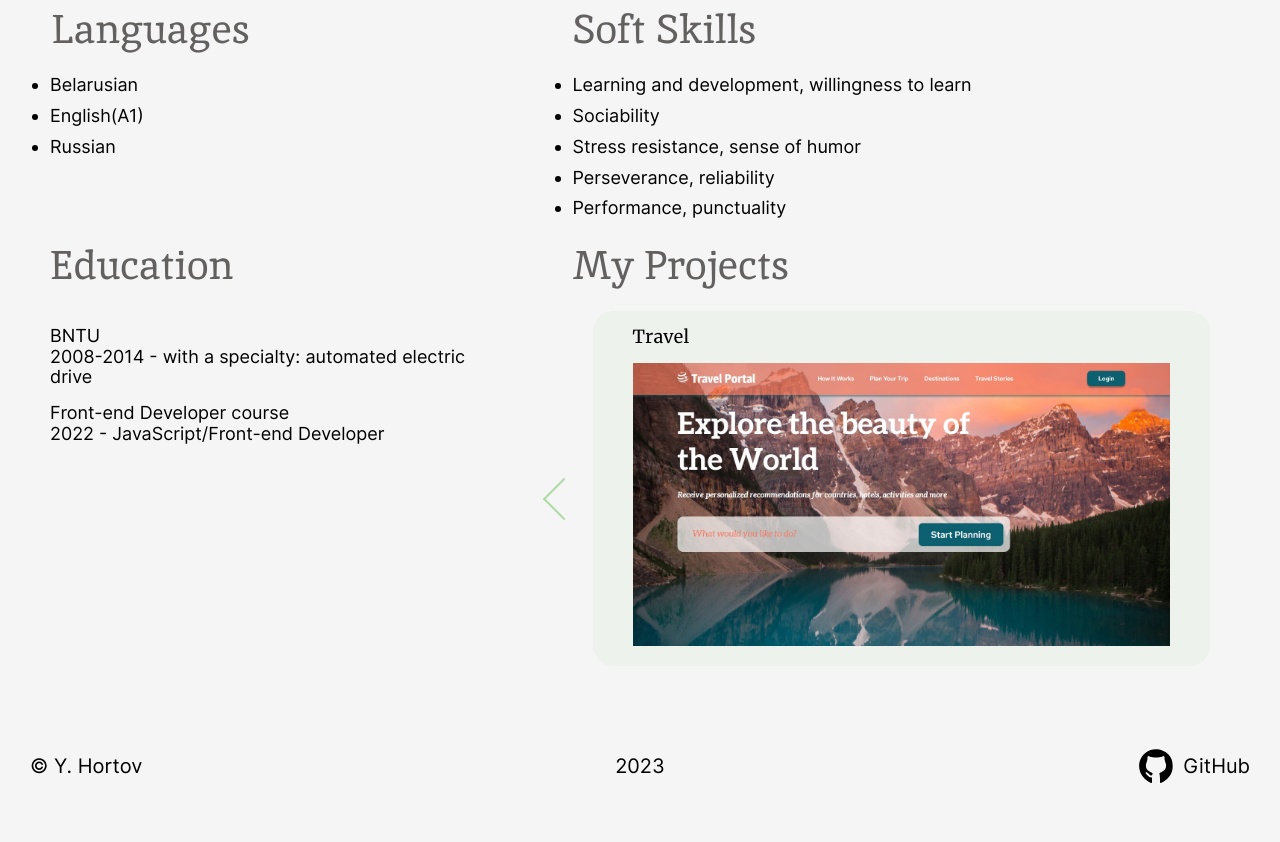
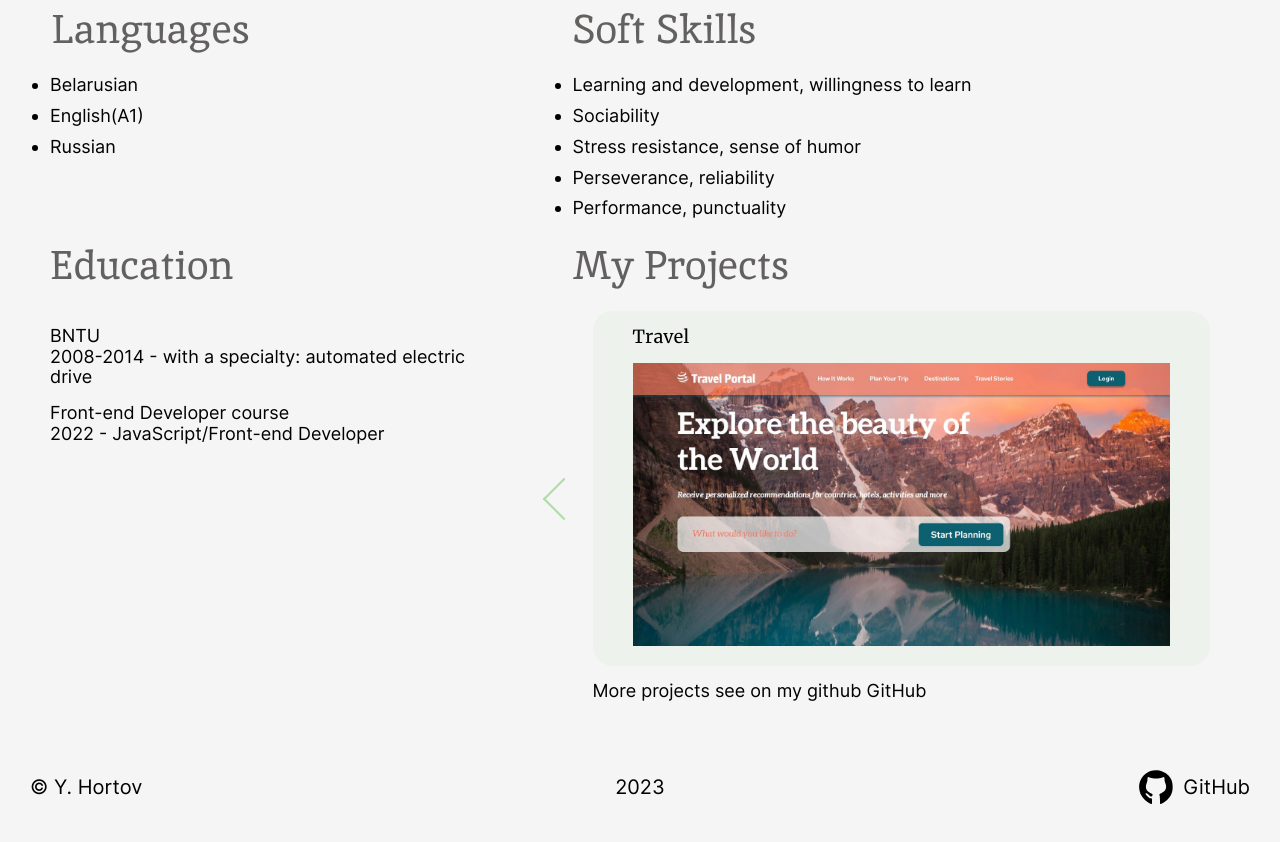
Before and after one commit to masya2021/CV-DM, a plain HTML site: page index.html in a window 1280 px wide. Shown: the part 1133-1975 px from the top of the page. Drawn offline with Linux system fonts and the light colour scheme; files whose address does not match are found by name; a web font is replaced by a local one.

Commit message:
Update index.html

```diff
--- a/index.html
+++ b/index.html
@@ -285,7 +285,8 @@
                             <button class="arrow arrowright"></button>
 
                         </div>
-
+                        <span>More projects see on my github</span>
+                        <a href="https://github.com/masya2021" class="github__link" target="blank"> GitHub</a></p>
                     </div>
 
                 </div>
```
